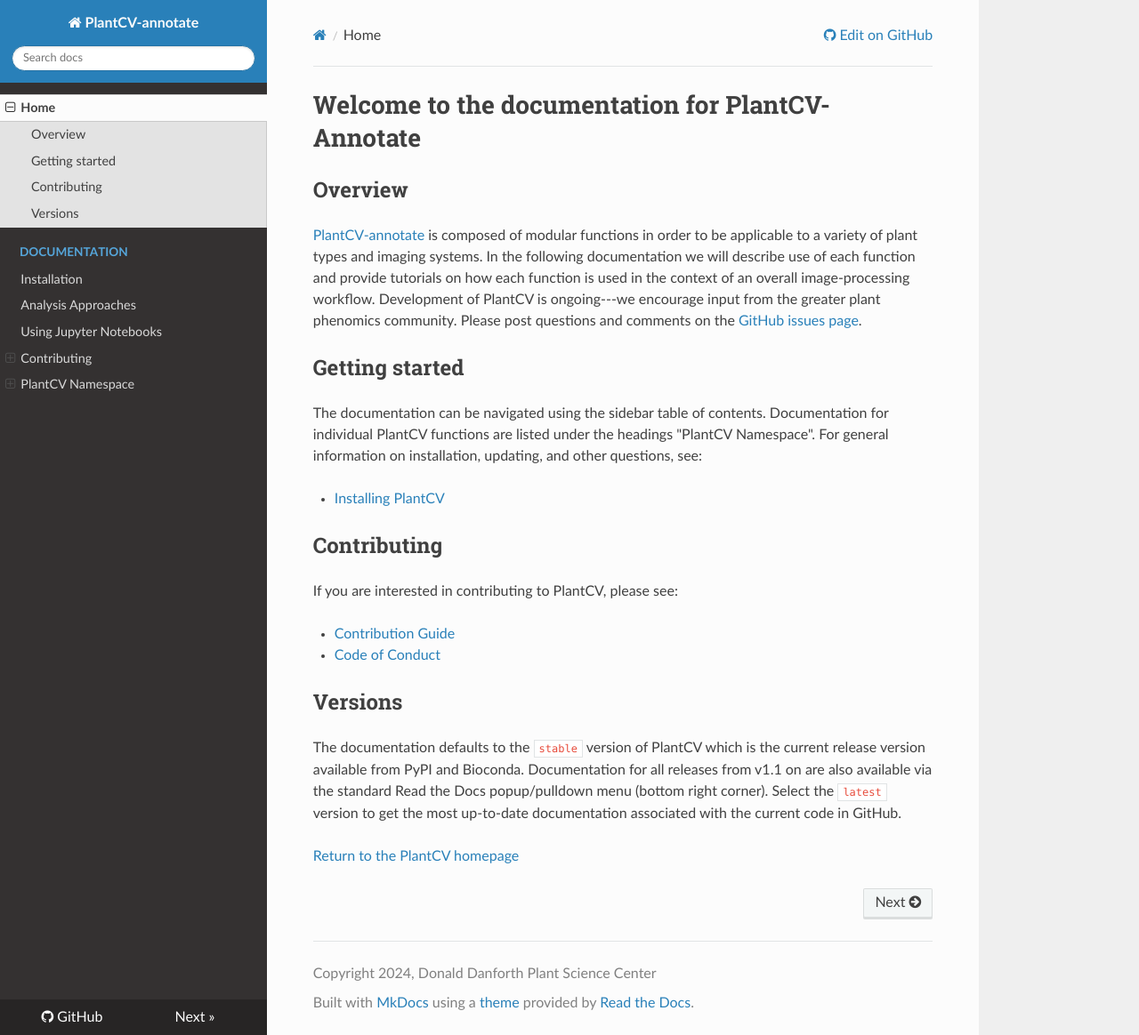
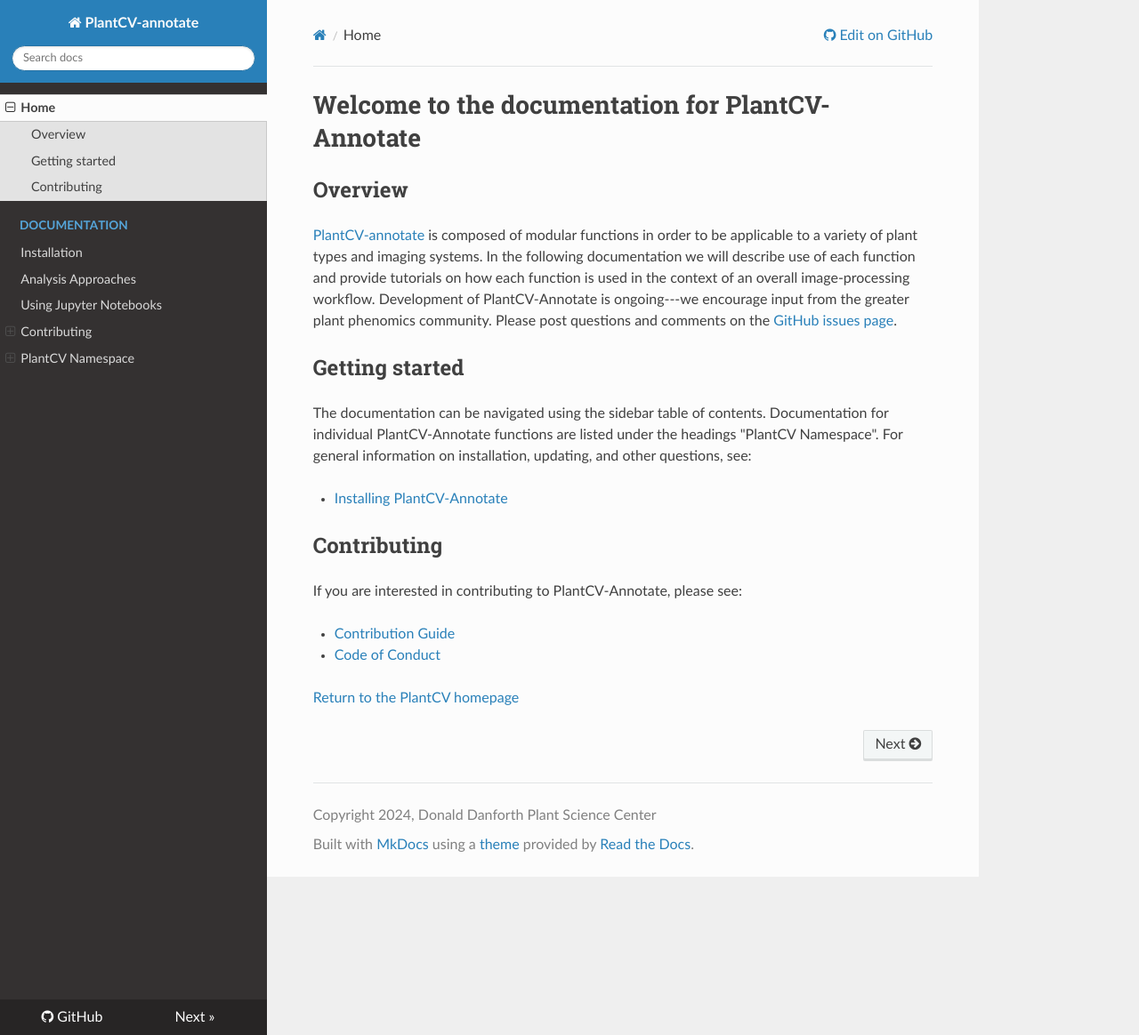
Before and after one commit to danforthcenter/plantcv-annotate, an MkDocs documentation site: the page built from docs/index.md, in a window 1280 px wide and 1164 px high. Shown: the whole window at 89% size. Built offline with MkDocs 1.6.1, drawn with Linux system fonts in a browser that asks for light colours; nearby versions of some CDN libraries.

Commit message:
Update index.md

```diff
--- a/docs/index.md
+++ b/docs/index.md
@@ -5,29 +5,22 @@
 [PlantCV-annotate](https://github.com/danforthcenter/plantcv-annotate) is composed of modular functions in order to be applicable to a
 variety of plant types and imaging systems. In the following documentation we will describe use of each function and
 provide tutorials on how each function is used in the context of an overall image-processing workflow. Development of
-PlantCV is ongoing---we encourage input from the greater plant phenomics community. Please post questions and comments
+PlantCV-Annotate is ongoing---we encourage input from the greater plant phenomics community. Please post questions and comments
 on the [GitHub issues page](https://github.com/danforthcenter/plantcv-annotate/issues).
 
 ## Getting started
 
-The documentation can be navigated using the sidebar table of contents. Documentation for individual PlantCV functions
+The documentation can be navigated using the sidebar table of contents. Documentation for individual PlantCV-Annotate functions
 are listed under the headings "PlantCV Namespace". For general information on installation,
 updating, and other questions, see:
 
-* [Installing PlantCV](installation.md)
+* [Installing PlantCV-Annotate](installation.md)
 
 ## Contributing
 
-If you are interested in contributing to PlantCV, please see:
+If you are interested in contributing to PlantCV-Annotate, please see:
 
 * [Contribution Guide](CONTRIBUTING.md)
 * [Code of Conduct](CODE_OF_CONDUCT.md)
 
-## Versions
-
-The documentation defaults to the `stable` version of PlantCV which is the current release version available from
-PyPI and Bioconda. Documentation for all releases from v1.1 on are also available via the standard Read the Docs
-popup/pulldown menu (bottom right corner). Select the `latest` version to get the most up-to-date documentation
-associated with the current code in GitHub.
-
 [Return to the PlantCV homepage](https://plantcv.org)
```
